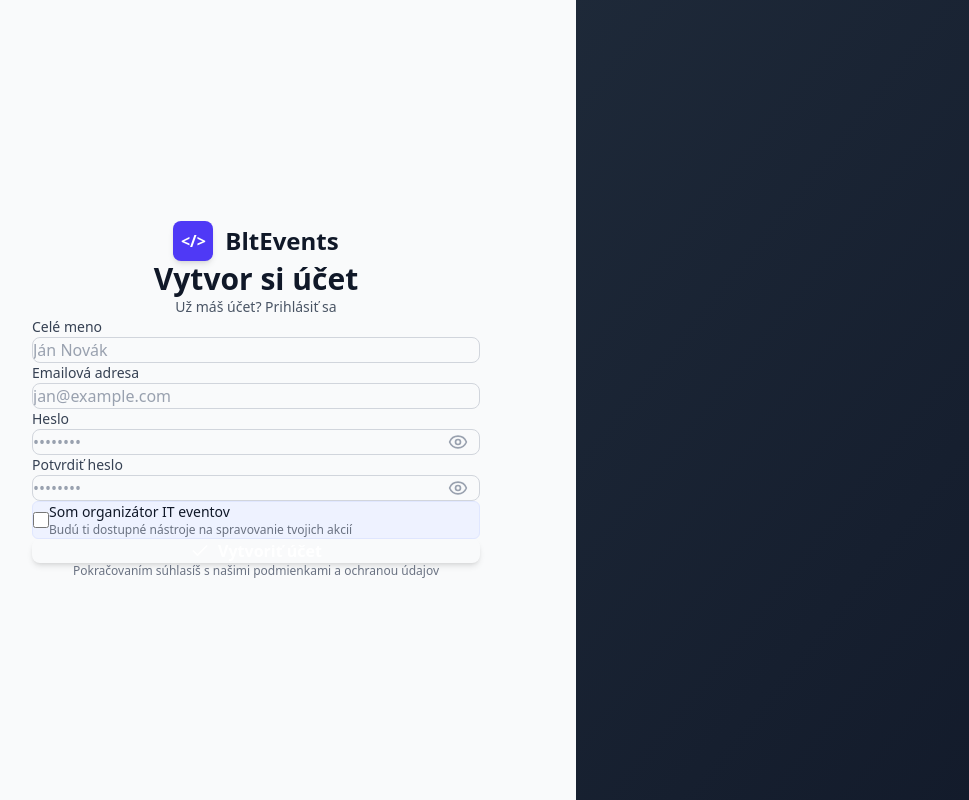
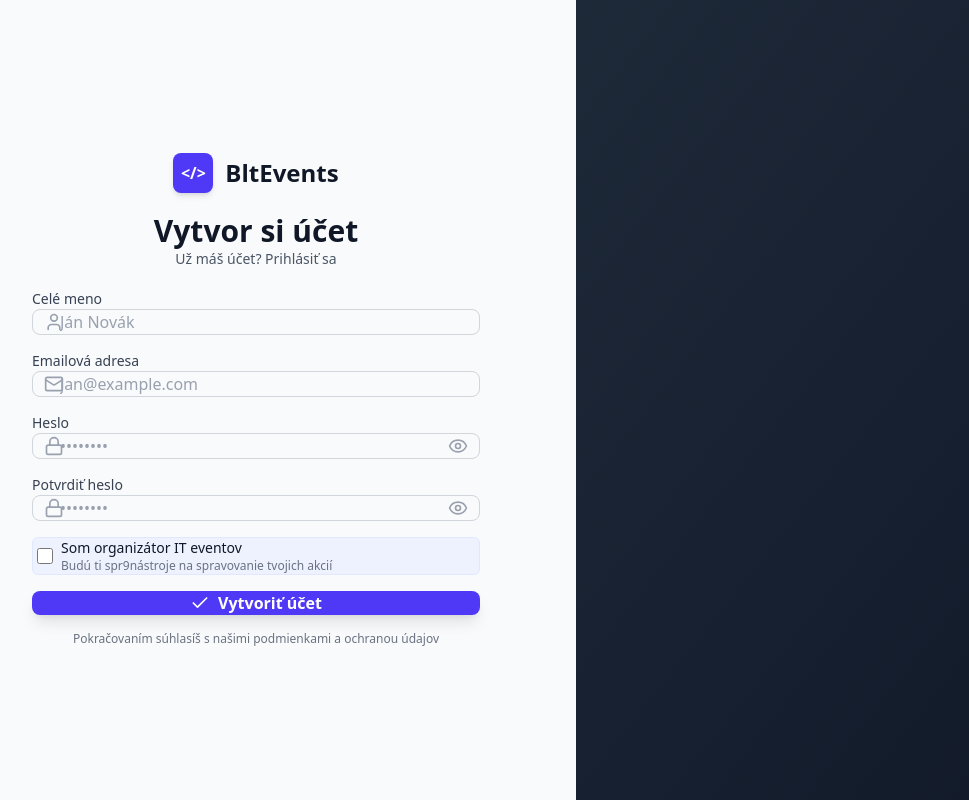
Before and after one commit to Lubomir-Becka/BitEvents, a React app in the folder frontend/: page /register in a window 1280 px wide. Shown: the whole page, without its empty margins (64-1033 px from the left). Built offline with nearby package versions, Linux system fonts and the light colour scheme; the HTML template or start-up script is replaced by a standard one.

Commit message:
Refactoring details in register  layout

```diff
--- a/frontend/src/pages/Register.tsx
+++ b/frontend/src/pages/Register.tsx
@@ -3,7 +3,7 @@ import { useNavigate } from 'react-router-dom';
 import { useForm } from 'react-hook-form';
 import { zodResolver } from '@hookform/resolvers/zod';
 import { z } from 'zod';
-import { Eye, EyeOff, Loader2, Check } from 'lucide-react';
+import { User, Mail, Lock, Eye, EyeOff, Loader2, Check } from 'lucide-react';
 import { authApi, getErrorMessage } from '../services/api';
 import { useAuth } from '../context/useAuth';
 
@@ -73,7 +73,7 @@ export const Register: React.FC = () => {
     <div className="w-full min-h-screen flex bg-gray-50">
       {/* LEFT COLUMN - FORM */}
       <div className="w-full lg:w-1/2 flex items-center justify-center px-6 py-12">
-        <div className="max-w-md w-full space-y-8">
+        <div className="max-w-md w-full flex flex-col justify-center gap-5">
           {/* Logo */}
           <div className="flex items-center justify-center gap-3">
             <div className="w-10 h-10 bg-indigo-600 rounded-lg flex items-center justify-center shadow-md">
@@ -101,22 +101,28 @@ export const Register: React.FC = () => {
           )}
 
           {/* Registration Form */}
-          <form onSubmit={handleSubmit(onSubmit)} className="mt-8 space-y-6">
+          <form onSubmit={handleSubmit(onSubmit)} className="flex flex-col gap-4">
             {/* Full Name Field */}
             <div>
               <label htmlFor="fullName" className="block text-sm font-medium text-gray-700 mb-2">
                 Celé meno
               </label>
+              <div className="relative">
+                <div className="absolute left-3 top-1/2 -translate-y-1/2 pointer-events-none">
+                  <User className="h-5 w-5 text-gray-400" />
+                </div>
                 <input
                   id="fullName"
                   type="text"
                   placeholder="Ján Novák"
                   autoComplete="name"
                   {...register('fullName')}
-                className={`w-full pl-4 pr-4 py-3 border rounded-lg text-gray-900 placeholder-gray-400 focus:outline-none focus:ring-2 focus:ring-indigo-600 focus:border-indigo-600 ${
+                  style={{ paddingLeft: '27px' }}
+                  className={`w-full pl-11 pr-4 py-4 border rounded-lg text-gray-900 placeholder-gray-400 focus:outline-none focus:ring-2 focus:ring-indigo-600 focus:border-indigo-600 ${
                     errors.fullName ? 'border-red-300' : 'border-gray-300'
                   }`}
                 />
+              </div>
               {errors.fullName && (
                 <p className="mt-2 text-sm text-red-600">{errors.fullName.message}</p>
               )}
@@ -127,16 +133,22 @@ export const Register: React.FC = () => {
               <label htmlFor="email" className="block text-sm font-medium text-gray-700 mb-2">
                 Emailová adresa
               </label>
+              <div className="relative">
+                <div className="absolute left-3 top-1/2 -translate-y-1/2 pointer-events-none">
+                  <Mail className="h-5 w-5 text-gray-400" />
+                </div>
                 <input
                   id="email"
                   type="email"
                   placeholder="jan@example.com"
                   autoComplete="username"
                   {...register('email')}
-                className={`w-full pl-4 pr-4 py-3 border rounded-lg text-gray-900 placeholder-gray-400 focus:outline-none focus:ring-2 focus:ring-indigo-600 focus:border-indigo-600 ${
+                  style={{ paddingLeft: '27px' }}
+                  className={`w-full pl-11 pr-4 py-4 border rounded-lg text-gray-900 placeholder-gray-400 focus:outline-none focus:ring-2 focus:ring-indigo-600 focus:border-indigo-600 ${
                     errors.email ? 'border-red-300' : 'border-gray-300'
                   }`}
                 />
+              </div>
               {errors.email && (
                 <p className="mt-2 text-sm text-red-600">{errors.email.message}</p>
               )}
@@ -148,13 +160,17 @@ export const Register: React.FC = () => {
                 Heslo
               </label>
               <div className="relative">
+                <div className="absolute left-3 top-1/2 -translate-y-1/2 pointer-events-none">
+                  <Lock className="h-5 w-5 text-gray-400" />
+                </div>
                 <input
                   id="password"
                   type={showPassword ? 'text' : 'password'}
                   placeholder="••••••••"
                   autoComplete="new-password"
                   {...register('password')}
-                  className={`w-full pl-4 pr-12 py-3 border rounded-lg text-gray-900 placeholder-gray-400 focus:outline-none focus:ring-2 focus:ring-indigo-600 focus:border-indigo-600 ${
+                  style={{ paddingLeft: '27px' }}
+                  className={`w-full pl-11 pr-12 py-4 border rounded-lg text-gray-900 placeholder-gray-400 focus:outline-none focus:ring-2 focus:ring-indigo-600 focus:border-indigo-600 ${
                     errors.password ? 'border-red-300' : 'border-gray-300'
                   }`}
                 />
@@ -178,13 +194,17 @@ export const Register: React.FC = () => {
                 Potvrdiť heslo
               </label>
               <div className="relative">
+                <div className="absolute left-3 top-1/2 -translate-y-1/2 pointer-events-none">
+                  <Lock className="h-5 w-5 text-gray-400" />
+                </div>
                 <input
                   id="confirmPassword"
                   type={showConfirmPassword ? 'text' : 'password'}
                   placeholder="••••••••"
                   autoComplete="new-password"
                   {...register('confirmPassword')}
-                  className={`w-full pl-4 pr-12 py-3 border rounded-lg text-gray-900 placeholder-gray-400 focus:outline-none focus:ring-2 focus:ring-indigo-600 focus:border-indigo-600 ${
+                  style={{ paddingLeft: '27px' }}
+                  className={`w-full pl-11 pr-12 py-4 border rounded-lg text-gray-900 placeholder-gray-400 focus:outline-none focus:ring-2 focus:ring-indigo-600 focus:border-indigo-600 ${
                     errors.confirmPassword ? 'border-red-300' : 'border-gray-300'
                   }`}
                 />
@@ -203,19 +223,19 @@ export const Register: React.FC = () => {
             </div>
 
             {/* Organizer Checkbox */}
-            <label htmlFor="isOrganizer" className="flex p-3 border rounded-md bg-indigo-50 border-indigo-100 cursor-pointer hover:bg-indigo-100 transition-colors items-center">
+            <label style={{ paddingLeft: '4px' }} htmlFor="isOrganizer" className="flex items-center p-3 border rounded-md bg-indigo-50 border-indigo-100 cursor-pointer hover:bg-indigo-100 transition-colors gap-2">
               <input
                 id="isOrganizer"
                 type="checkbox"
                 {...register('isOrganizer')}
-                className="h-4 w-4 mt-0.5 text-indigo-600 focus:ring-indigo-500 border-gray-300 rounded gap-2"
+                className="h-4 w-4 mt-0.5 text-indigo-600 focus:ring-indigo-500 border-gray-300 rounded"
               />
               <div className="ml-3">
-                <span className="block text-sm font-medium text-gray-900 gap-2">
+                <span className="block text-sm font-medium text-gray-900">
                   Som organizátor IT eventov
                 </span>
-                <span className="block text-xs text-gray-500 mt-1 gap-2">
-                  Budú ti dostupné nástroje na spravovanie tvojich akcií
+                <span className="block text-xs text-gray-500 mt-1">
+                  Budú ti spr9nástroje na spravovanie tvojich akcií
                 </span>
               </div>
             </label>
@@ -224,7 +244,7 @@ export const Register: React.FC = () => {
             <button
               type="submit"
               disabled={isSubmitting}
-              className="w-full py-3 bg-indigo-600 hover:bg-indigo-700 text-white font-semibold rounded-lg shadow-md transition-colors disabled:opacity-50 disabled:cursor-not-allowed flex items-center justify-center gap-2"
+              className="w-full bg-indigo-600! hover:bg-indigo-700! text-white! font-bold py-4 rounded-lg shadow-lg flex items-center justify-center gap-2 transition-all disabled:opacity-50 disabled:cursor-not-allowed"
             >
               {isSubmitting ? (
                 <>
@@ -240,7 +260,7 @@ export const Register: React.FC = () => {
             </button>
 
             {/* Terms */}
-            <p className="text-xs text-gray-500 text-center mt-4">
+            <p className="text-xs text-gray-500 text-center">
               Pokračovaním súhlasíš s našimi{' '}
               <a href="/terms" className="text-indigo-600 hover:underline">
                 podmienkami
```
Lines whose indentation alone changed are shown as unchanged.
